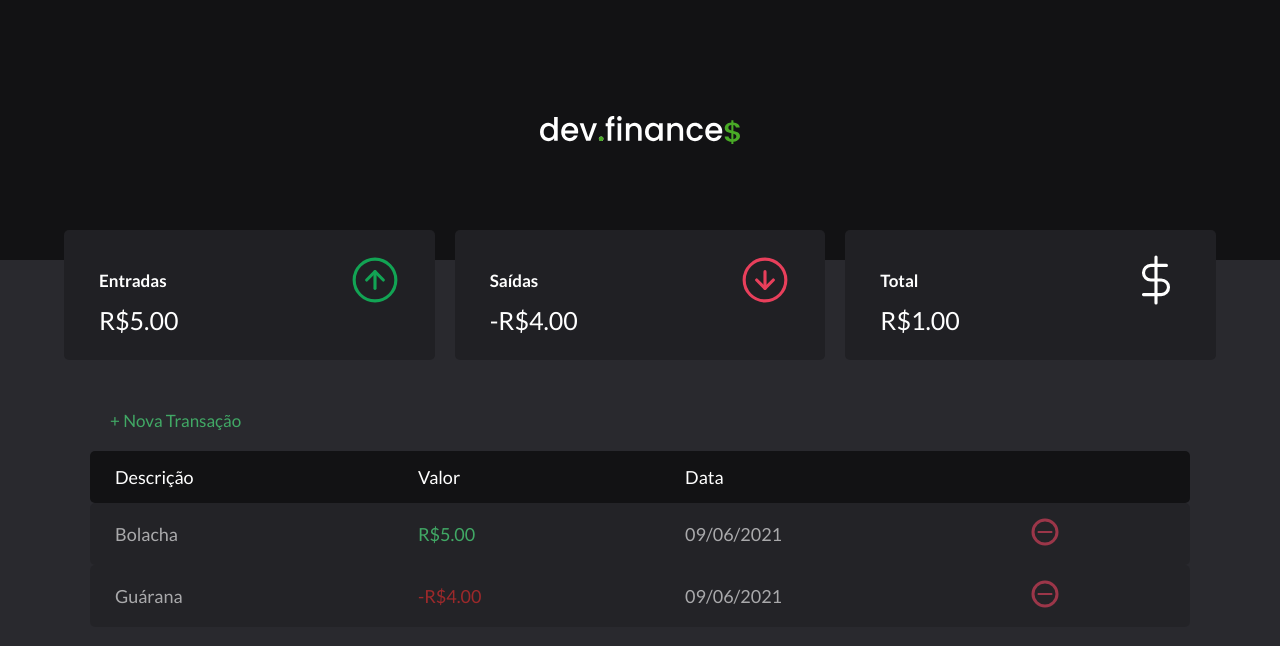
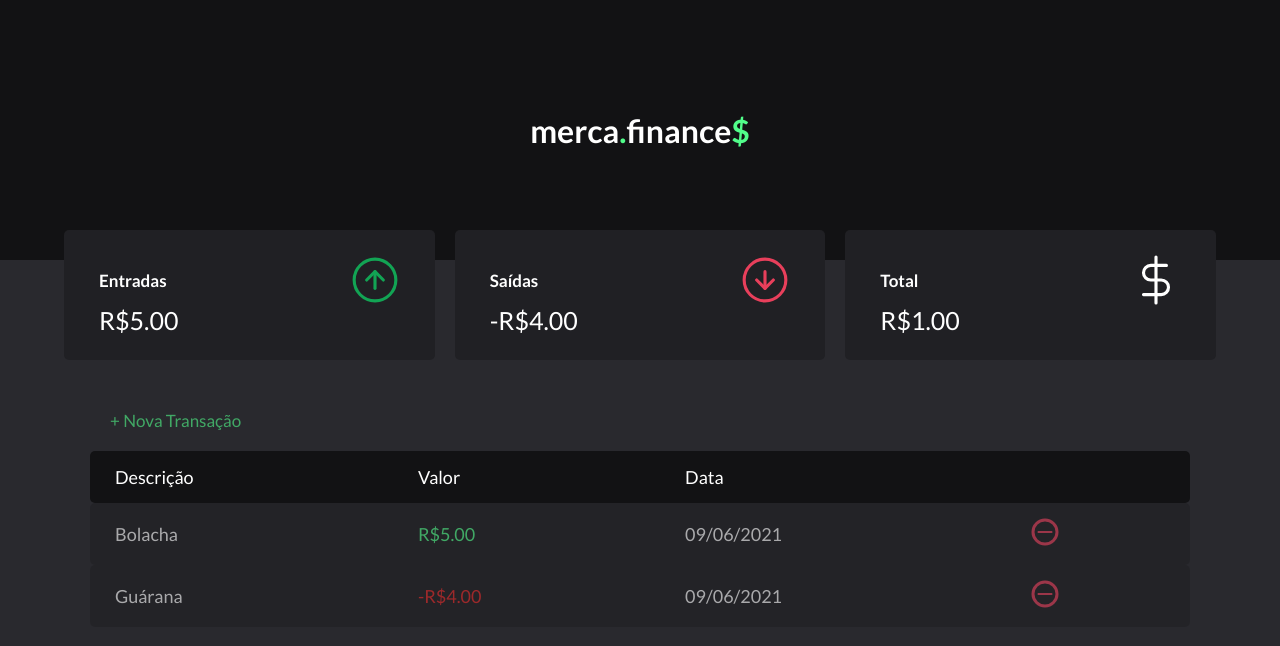
Before and after one commit to leandroSiq1/omni, a plain HTML site: page index.html in a window 1280 px wide. Drawn offline with Linux system fonts and the light colour scheme.

Commit message:
alterando logo

```diff
--- a/css/_header.scss
+++ b/css/_header.scss
@@ -5,9 +5,14 @@ header {
   background: var(--color-background);
 
   display: flex;
+  align-items: center;
   justify-content: center;
 
-  img {
-    width: 200px;
+  h1 {
+    color: var(--color-white);
+
+    span {
+      color: var(--color-green);
+    }
   }
 }
--- a/index.html
+++ b/index.html
@@ -14,7 +14,7 @@
   <body>
 
     <header>
-      <img src="assets/logo.svg" alt="Logo" />
+      <h1>merca<span>.</span>finance<span>$</span></h1>
     </header>
 
     <main class="container">
```
Also changed, not shown: css/style.css, 1 other file.
